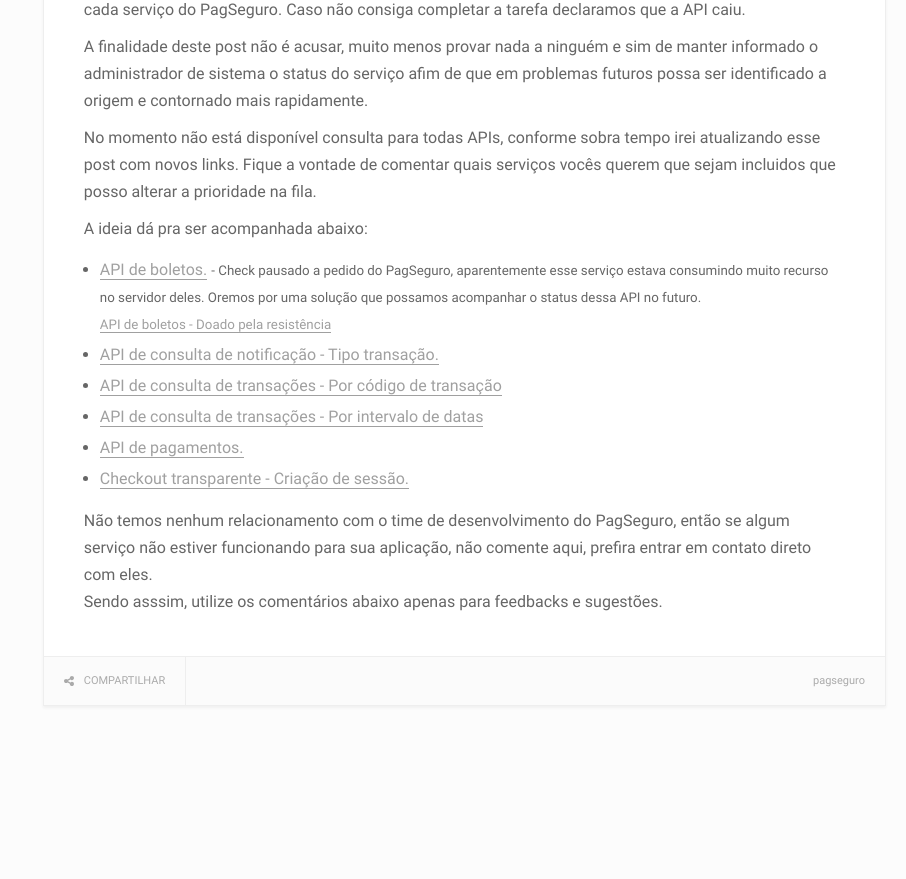
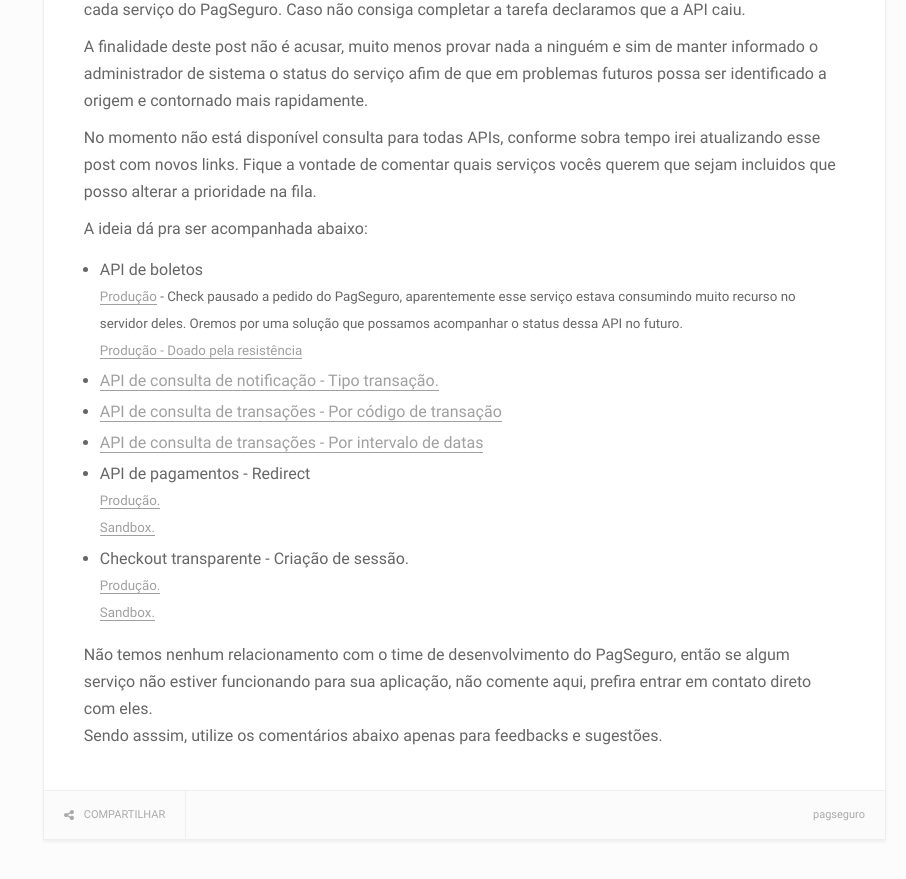
Before and after one commit to sounoob/sounoob.github.io, a Jekyll site: the page built from _posts/2017-10-16-pagseguro-health-check-de-api.html, in a window 1280 px wide and 900 px high, scrolled down 762 px. Shown: the top 879 px of the window, without its empty margins (374-1280 px from the left). Built offline with Jekyll 4.4.1, drawn with Linux system fonts in a browser that asks for light colours; before the commit the page ends 1568 px from its top, so only the background shows below that.

Commit message:
update post

```diff
--- a/_posts/2017-10-16-pagseguro-health-check-de-api.html
+++ b/_posts/2017-10-16-pagseguro-health-check-de-api.html
@@ -21,21 +21,43 @@
 <p>A ideia dá pra ser acompanhada abaixo:</p>
 <ul>
     <li>
-        <a href="https://pingdom.sounoob.com.br/psdbxsct9d9z/3672910" target="_blank">API de boletos.</a>
-        <small> -
+        API de boletos
+        <br>
+        <small>
+            <a href="https://pingdom.sounoob.com.br/psdbxsct9d9z/3672910" target="_blank">Produção</a> -
             Check pausado a pedido do PagSeguro, aparentemente esse serviço estava consumindo muito recurso no servidor deles.
             Oremos por uma solução que possamos acompanhar o status dessa API no futuro.
         </small>
         <br>
         <small>
-            <a href="https://pingdom.sounoob.com.br/ql0mypdkz2y3/4462875" target="_blank">API de boletos - Doado pela resistência</a>
+            <a href="https://pingdom.sounoob.com.br/ql0mypdkz2y3/4462875" target="_blank">Produção - Doado pela resistência</a>
         </small>
     </li>
     <li><a href="https://pingdom.sounoob.com.br/7qi3v5o3kkwv/3755062" target="_blank">API de consulta de notificação - Tipo transação.</a></li>
     <li><a href="https://pingdom.sounoob.com.br/7qi3v5o3kkwv/3755044" target="_blank">API de consulta de transações - Por código de transação</a></li>
     <li><a href="https://pingdom.sounoob.com.br/psdbxsct9d9z/3679795" target="_blank">API de consulta de transações - Por intervalo de datas</a></li>
-    <li><a href="https://pingdom.sounoob.com.br/algilwsfmofe/3761755" target="_blank">API de pagamentos.</a></li>
-    <li><a href="https://pingdom.sounoob.com.br/algilwsfmofe/3761782" target="_blank">Checkout transparente - Criação de sessão.</a></li>
+    <li>
+        API de pagamentos - Redirect
+        <br>
+        <small>
+            <a href="https://pingdom.sounoob.com.br/algilwsfmofe/3761755" target="_blank">Produção.</a>
+        </small>
+        <br>
+        <small>
+            <a href="https://pingdom.sounoob.com.br/jve1lx9i4gkw/4466562" target="_blank">Sandbox.</a>
+        </small>
+    </li>
+    <li>
+        Checkout transparente - Criação de sessão.
+        <br>
+        <small>
+            <a href="https://pingdom.sounoob.com.br/algilwsfmofe/3761782" target="_blank">Produção.</a>
+        </small>
+        <br>
+        <small>
+            <a href="https://pingdom.sounoob.com.br/jve1lx9i4gkw/4466553" target="_blank">Sandbox.</a>
+        </small>
+    </li>
 </ul>
 <p>
     Não temos nenhum relacionamento com o time de desenvolvimento do PagSeguro, então se algum serviço não estiver funcionando para sua aplicação, não comente aqui, prefira entrar em contato direto com eles.
```
